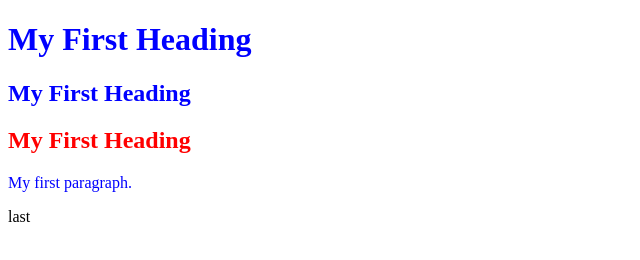
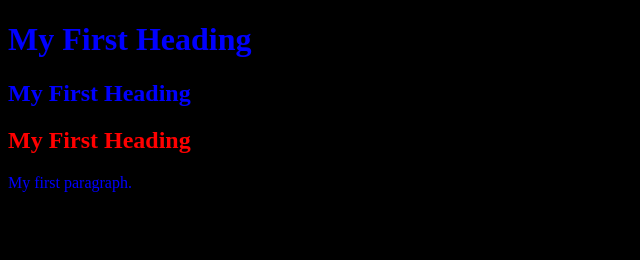
Before and after one commit to rafi8586/first_demo_Devops, a plain HTML site: page index.html in a window 1280 px wide. Shown: the whole page, without its empty margins (0-640 px from the left). Drawn offline with Linux system fonts and the light colour scheme.

Commit message:
Update index.html

```diff
--- a/index.html
+++ b/index.html
@@ -1,6 +1,6 @@
 <!DOCTYPE html>
 <html>
-<body style = "backgroud-color:black">
+<body style = "background-color:black">
 
 <h1 style="color:blue;">My First Heading</h1>
   <h2 style="color:blue;">My First Heading</h2>
```
